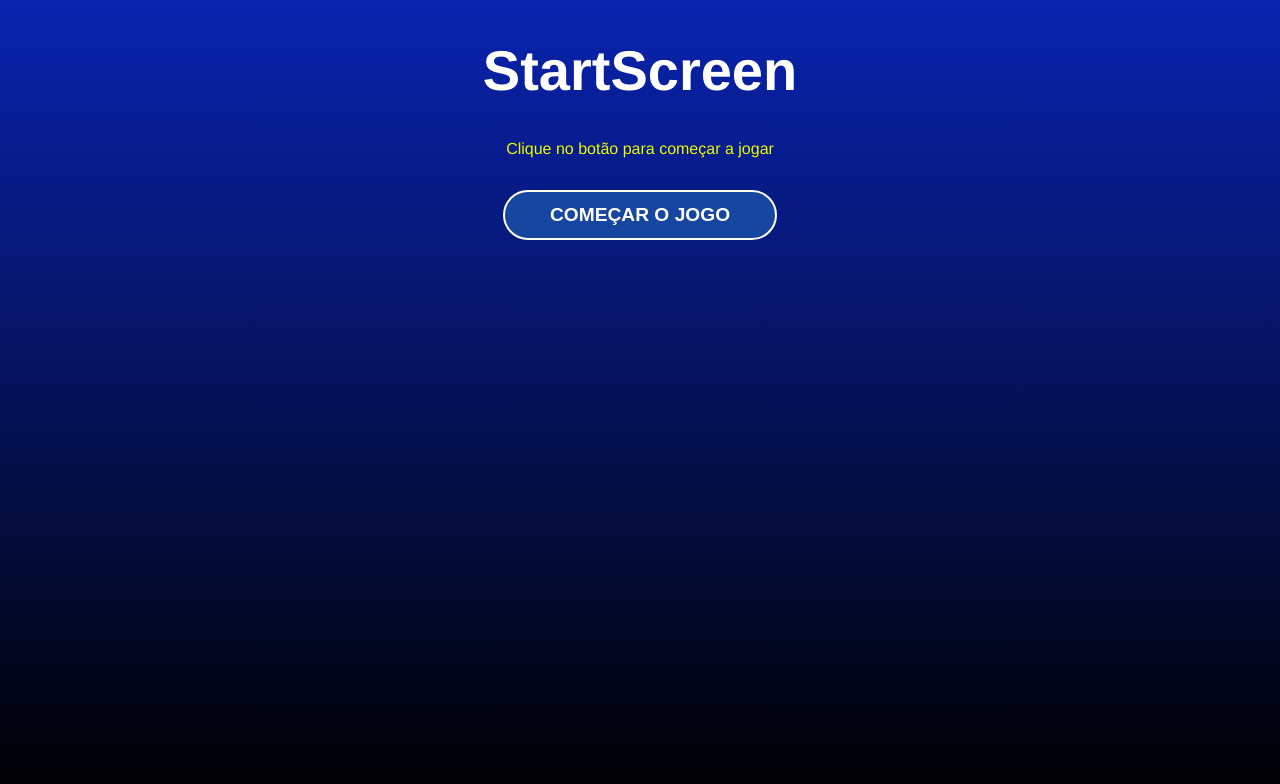
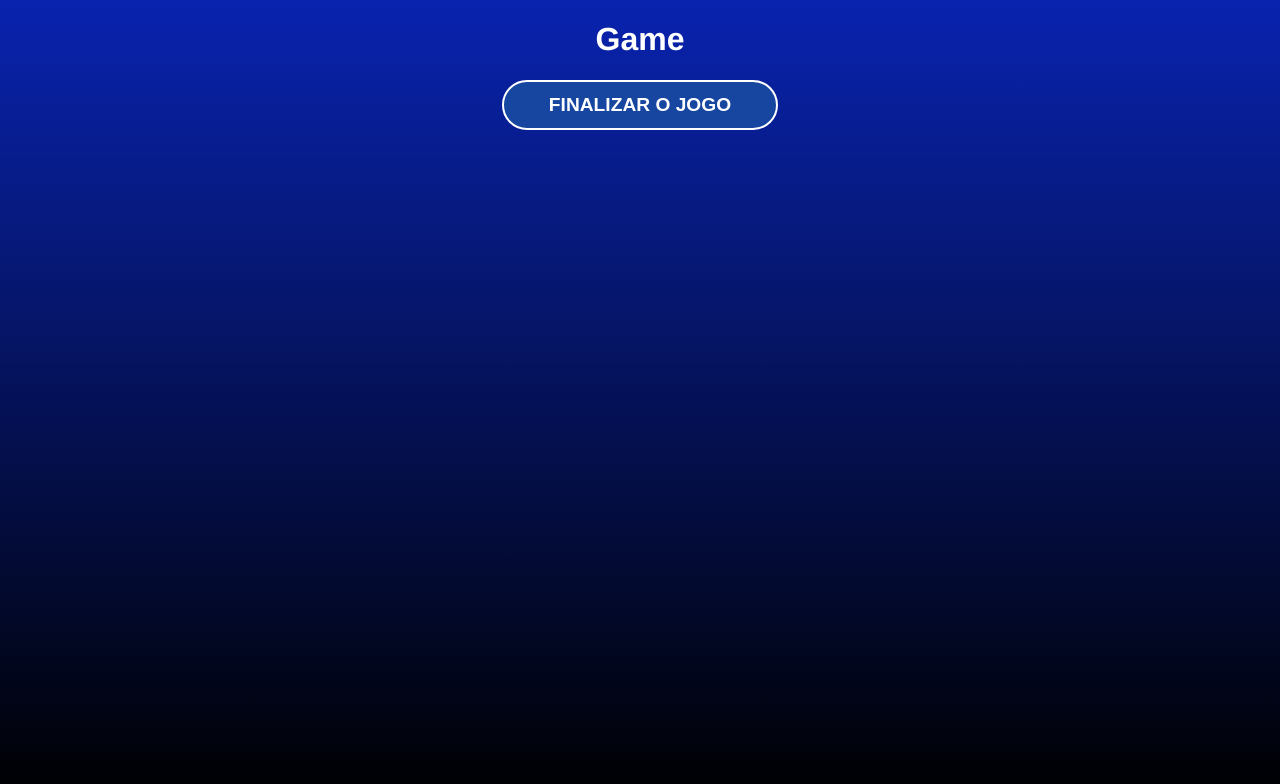
Before and after one commit to heliohdd/secret-word-project, a React (Vite) app: page / in a window 1280 px wide. Both pictures are taken after a click on the button "COMEÇAR O JOGO". Shown: the top 784 px of the page. Built offline with nearby package versions, Linux system fonts and the light colour scheme.

Commit message:
Alternando os estagios do jogo

```diff
--- a/src/App.jsx
+++ b/src/App.jsx
@@ -18,14 +18,26 @@
   const [gameStage, setGameStage] = useState(stages[0].name);
   const [words] = useState(wordsList);
 
-  console.log(words);
-  // console.log(words[0].lenght())
+// Etapa 1 - Começar o jogo (Tela Game)
+  const startGame = () => {
+    setGameStage(stages[1].name)
+  }
+
+  // Etapa 2 - Terminar o jogo
+  const verifyLetter = () => {
+    setGameStage(stages[2].name)
+  }
+
+  // Etapa 3 - Reiniciar o jogo
+  const retry = () => {
+    setGameStage(stages[0].name)
+  }
 
   return (
     <div className="App">
-      {gameStage === "start" && <StartScreen />}
-      {gameStage === "game" && <Game />}
-      {gameStage === "end" && <GameOver />}
+      {gameStage === "start" && <StartScreen startGame={startGame} />}
+      {gameStage === "game" && <Game verifyLetter={verifyLetter} />}
+      {gameStage === "end" && <GameOver retry={retry} />}
     </div>
   );
 }
--- a/src/components/Game.jsx
+++ b/src/components/Game.jsx
@@ -1,8 +1,11 @@
 import React from 'react'
 
-const Game = () => {
+const Game = ({verifyLetter}) => {
   return (
-    <div>Game</div>
+    <div>
+        <h1>Game</h1>
+        <button onClick={verifyLetter}>Finalizar o jogo</button>
+    </div>
   )
 }
 
--- a/src/components/GameOver.jsx
+++ b/src/components/GameOver.jsx
@@ -1,8 +1,11 @@
 import React from 'react'
 
-const GameOver = () => {
+const GameOver = ({retry}) => {
   return (
-    <div>GameOver</div>
+    <div>
+        <h1>GameOver</h1>
+        <button onClick={retry}>Reiniciar</button>
+    </div>
   )
 }
 
--- a/src/components/StartScreen.jsx
+++ b/src/components/StartScreen.jsx
@@ -1,11 +1,12 @@
 import "./StartScreen.css";
 
-const StartScreen = () => {
+const StartScreen = ({startGame}) => {
+
   return (
     <div className="start">
       <h1>StartScreen</h1>
       <p>Clique no botão para começar a jogar</p>
-      <button>Começar o jogo</button>
+      <button onClick={startGame}>Começar o jogo</button>
     </div>
   );
 };
```
